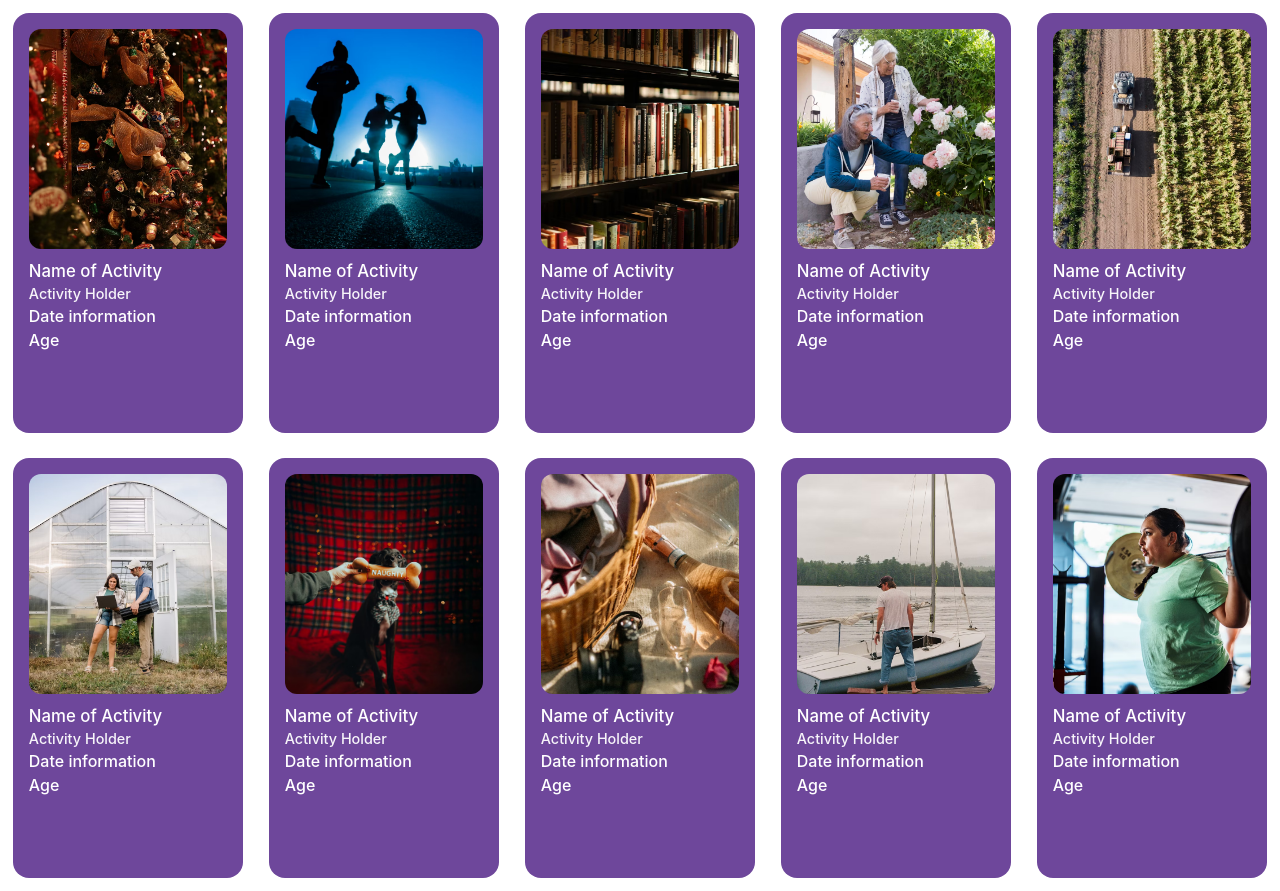
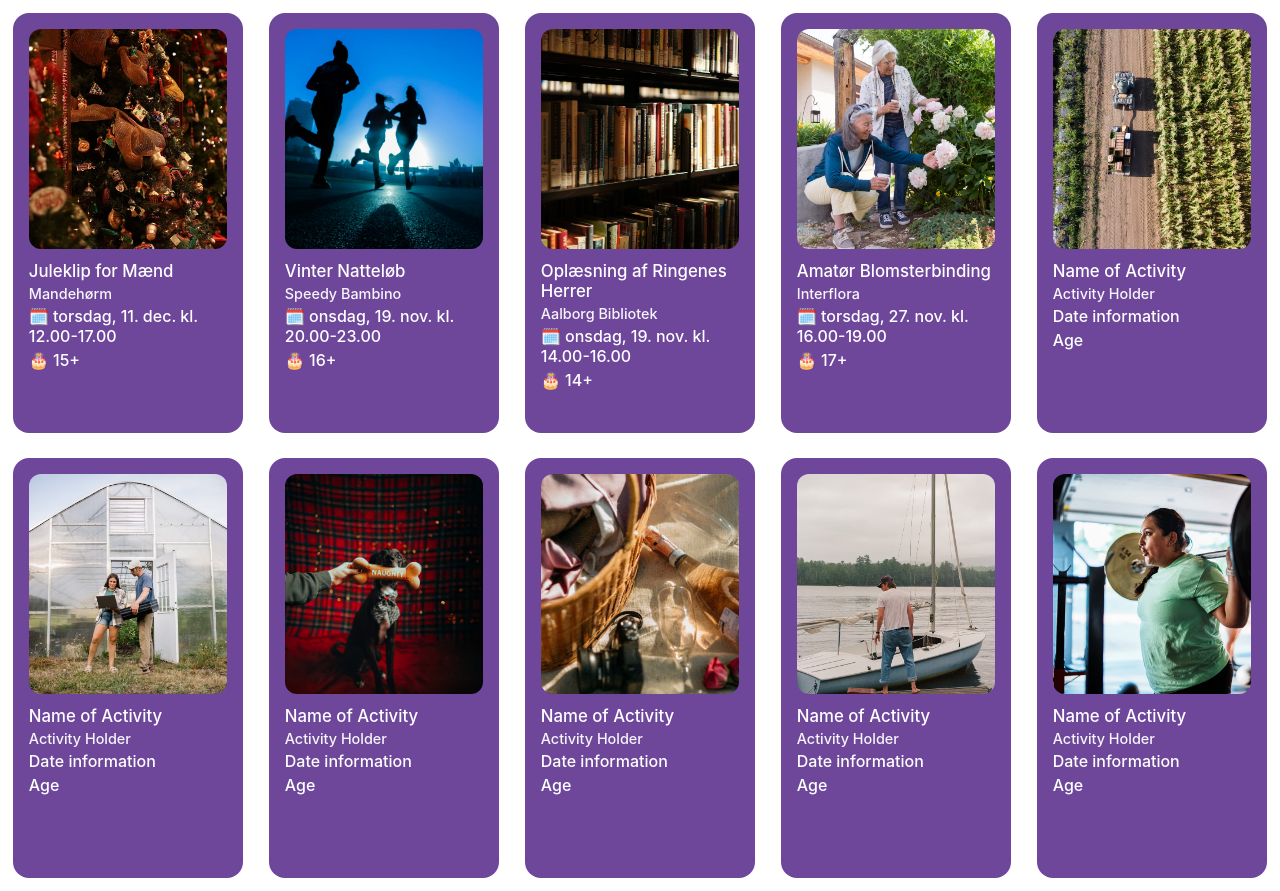
Before and after one commit to FreshLuna/Project-3, a SvelteKit app in the folder Frontendp3/: page / in a window 1280 px wide. Built offline with nearby package versions, Linux system fonts and the light colour scheme.

Commit message:
Homepage changed activity descriptions
* Also changed the img class to imd instead
* Added new color and effect when hovering over activities

```diff
--- a/Frontendp3/src/routes/+page.svelte
+++ b/Frontendp3/src/routes/+page.svelte
@@ -1,34 +1,34 @@
 <!--Row 1-->
 <div class="b">
-    <img class="one" src={activity1} alt="Activity 1">
-    <h3>Name of Activity</h3>
-    <h5>Activity Holder</h5>
-    <p>Date information</p>
-    <p>Age</p>
+    <img class="img" src={activity1} alt="Activity 1">
+    <h3>Juleklip for Mænd</h3>
+    <h5>Mandehørm</h5>
+    <p>🗓️ torsdag, 11. dec. kl. 12.00-17.00</p>
+    <p>🎂 15+</p>
 </div>
 <div class="b">
-    <img class="one" src={activity2} alt="Activity 2">
-    <h3>Name of Activity</h3>
-    <h5>Activity Holder</h5>
-    <p>Date information</p>
-    <p>Age</p>
+    <img class="img" src={activity2} alt="Activity 2">
+    <h3>Vinter Natteløb</h3>
+    <h5>Speedy Bambino</h5>
+    <p>🗓️ onsdag, 19. nov. kl. 20.00-23.00</p>
+    <p>🎂 16+</p>
 </div>
 <div class="b">
-    <img class="one" src={activity3} alt="Activity 3">
-    <h3>Name of Activity</h3>
-    <h5>Activity Holder</h5>
-    <p>Date information</p>
-    <p>Age</p>
+    <img class="img" src={activity3} alt="Activity 3">
+    <h3>Oplæsning af Ringenes Herrer</h3>
+    <h5>Aalborg Bibliotek</h5>
+    <p>🗓️ onsdag, 19. nov. kl. 14.00-16.00</p>
+    <p>🎂 14+</p>
 </div>
 <div class="b">
-    <img class="one" src={activity4} alt="Activity 4">
-    <h3>Name of Activity</h3>
-    <h5>Activity Holder</h5>
-    <p>Date information</p>
-    <p>Age</p>
+    <img class="img" src={activity4} alt="Activity 4">
+    <h3>Amatør Blomsterbinding</h3>
+    <h5>Interflora</h5>
+    <p>🗓️ torsdag, 27. nov. kl. 16.00-19.00</p>
+    <p>🎂 17+</p>
 </div>
 <div class="b">
-    <img class="one" src={activity5} alt="Activity 5">
+    <img class="img" src={activity5} alt="Activity 5">
     <h3>Name of Activity</h3>
     <h5>Activity Holder</h5>
     <p>Date information</p>
@@ -37,35 +37,35 @@
 
 <!--Row 2-->
 <div class="b">
-    <img class="one" src={activity6} alt="Activity 6">
+    <img class="img" src={activity6} alt="Activity 6">
     <h3>Name of Activity</h3>
     <h5>Activity Holder</h5>
     <p>Date information</p>
     <p>Age</p>
 </div>
 <div class="b">
-    <img class="one" src={activity7} alt="Activity 7">
+    <img class="img" src={activity7} alt="Activity 7">
     <h3>Name of Activity</h3>
     <h5>Activity Holder</h5>
     <p>Date information</p>
     <p>Age</p>
 </div>
 <div class="b">
-    <img class="one" src={activity8} alt="Activity 8">
+    <img class="img" src={activity8} alt="Activity 8">
     <h3>Name of Activity</h3>
     <h5>Activity Holder</h5>
     <p>Date information</p>
     <p>Age</p>
 </div>
 <div class="b">
-    <img class="one" src={activity9} alt="Activity 9">
+    <img class="img" src={activity9} alt="Activity 9">
     <h3>Name of Activity</h3>
     <h5>Activity Holder</h5>
     <p>Date information</p>
     <p>Age</p>
 </div>
 <div class="b">
-    <img class="one" src={activity10} alt="Activity 10">
+    <img class="img" src={activity10} alt="Activity 10">
     <h3>Name of Activity</h3>
     <h5>Activity Holder</h5>
     <p>Date information</p>
@@ -73,7 +73,7 @@
 </div>
 
 <style>
-/* modern font stack applied globally */
+/* font stack applied globally */
 :global(body) {
     font-family: Inter, ui-sans-serif, system-ui, -apple-system, "Segoe UI", Roboto, "Helvetica Neue", Arial, sans-serif;
     margin: 0;
@@ -94,7 +94,7 @@
     box-sizing: border-box;
 }
 
-.b .one {
+.b .img {
     border-radius: 12px;
     width: 100%;
     /* enforce a consistent image height so all cards look the same */
@@ -115,11 +115,23 @@
 .b h3 { font-size: 1.05rem; }
 .b h5 { font-size: 0.9rem; opacity: 0.95; }
 
+/* hover highlight; add a small lift and shadow for emphasis */
+.b {
+        transition: background-color 180ms ease, transform 140ms ease, box-shadow 180ms ease;
+}
+.b:hover,
+.b:focus-within {
+        background-color: #5e3b85ff;
+        transform: translateY(-6px);
+        box-shadow: 0 8px 20px rgba(0,0,0,0.18);
+        cursor: pointer;
+}
+
 @media (max-width: 800px) {
-  .b { width: 48%; }
+    .b { width: 48%; }
 }
 @media (max-width: 480px) {
-  .b { width: 100%; float: none; }
+    .b { width: 100%; float: none; transform: none; }
 }
 </style>
 
```
